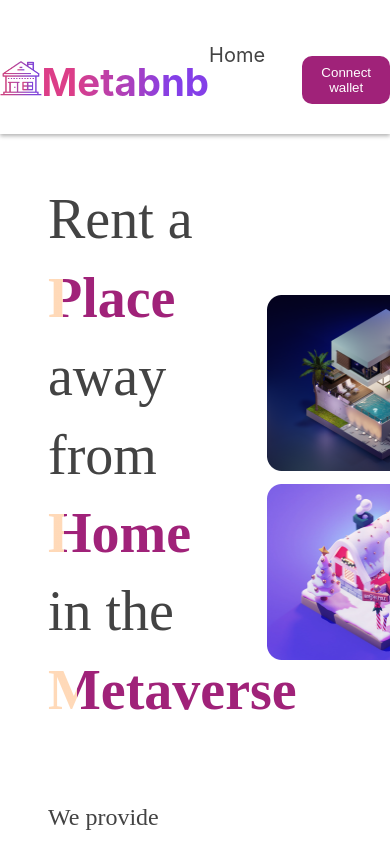
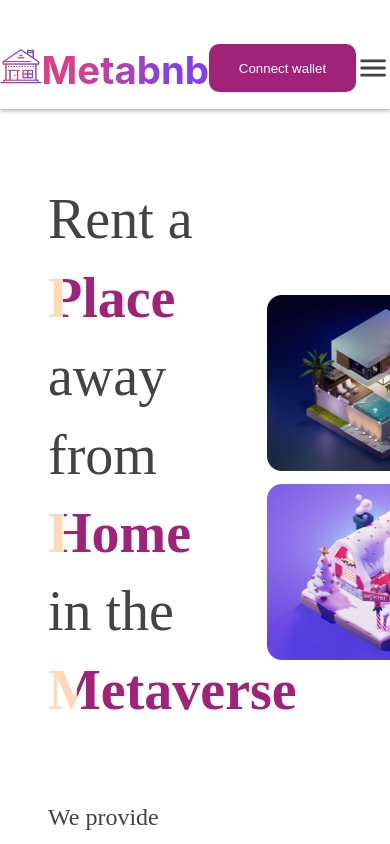
Before and after one commit to Emmanuel-Ibekwe/hng-metabnb-task, a React (Create React App) app: page / in a window 390 px wide. Shown: the top 844 px of the page. Built offline with nearby package versions, Linux system fonts and the light colour scheme; a web font is replaced by a local one.

Commit message:
chore: Include vertical menu in TopNavigation

```diff
--- /dev/null
+++ b/src/components/Icons/SocialIcons/MenuIcon.js
@@ -0,0 +1,49 @@
+const MenuIcon = (props) => {
+  return (
+    <svg
+      className={props.className}
+      xmlns="http://www.w3.org/2000/svg"
+      viewBox="0 0 24 24"
+    >
+      <g dataName="Layer 2">
+        <g dataName="menu">
+          <rect
+            width="24"
+            height="24"
+            opacity="0"
+            transform="rotate(180 12 12)"
+          />
+          <rect
+            width="18"
+            height="2"
+            x="3"
+            y="11"
+            rx=".95"
+            ry=".95"
+            fill="currentColor"
+          />
+          <rect
+            width="18"
+            height="2"
+            x="3"
+            y="16"
+            rx=".95"
+            ry=".95"
+            fill="currentColor"
+          />
+          <rect
+            width="18"
+            height="2"
+            x="3"
+            y="6"
+            rx=".95"
+            ry=".95"
+            fill="currentColor"
+          />
+        </g>
+      </g>
+    </svg>
+  );
+};
+
+export default MenuIcon;
--- a/src/components/MainHeader/TopNavigation.js
+++ b/src/components/MainHeader/TopNavigation.js
@@ -1,4 +1,5 @@
 import houseLogo from "../../assets/house.png";
+import MenuIcon from "../Icons/SocialIcons/MenuIcon";
 import classes from "./TopNavigation.module.css";
 
 const TopNavigation = () => {
@@ -11,6 +12,9 @@ const TopNavigation = () => {
         <h1>Metabnb</h1>
       </div>
       <ul>
+        <li className={classes["close-btn"]}>
+          <span>&times;</span>
+        </li>
         <li>
           <a>Home</a>
         </li>
@@ -26,6 +30,8 @@ const TopNavigation = () => {
       </ul>
 
       <button>Connect wallet</button>
+
+      <MenuIcon className={classes.menu} />
     </nav>
   );
 };
--- a/src/components/MainHeader/TopNavigation.module.css
+++ b/src/components/MainHeader/TopNavigation.module.css
@@ -71,7 +71,6 @@ img {
 }
 
 .top-nav button {
-  float: left;
   width: 10.625rem;
   color: #fff;
   height: 3rem;
@@ -80,3 +79,54 @@ img {
   border: none;
   cursor: pointer;
 }
+
+.top-nav .close-btn {
+  font-size: 3rem;
+  color: #434343;
+  display: none;
+}
+
+.menu {
+  width: 2.5rem;
+  height: 2.5rem;
+  color: #434343;
+  display: none;
+}
+
+@media screen and (max-width: 600px) {
+  .top-nav {
+    width: 100%;
+  }
+  .menu {
+    display: block;
+  }
+
+  .top-nav ul {
+    position: fixed;
+    display: none;
+    top: 0;
+    left: 0;
+    bottom: 0;
+    height: 100vh;
+    flex-direction: column;
+    gap: 2rem;
+    align-items: flex-start;
+    text-align: left;
+    background: #fff;
+    z-index: 1000;
+    width: 95%;
+    box-shadow: 4px 0 5px rgba(0, 0, 0, 0.3);
+  }
+
+  .top-nav li {
+    margin-left: 2rem;
+  }
+
+  .top-nav .close-btn {
+    display: flex;
+    flex-direction: row;
+    justify-content: end;
+    width: 90vw;
+    margin-left: 0 !important;
+  }
+} ;
```
Also changed, not shown: src/components/Icons/MetaMaskLetters.js (added, +17 -0 lines).
